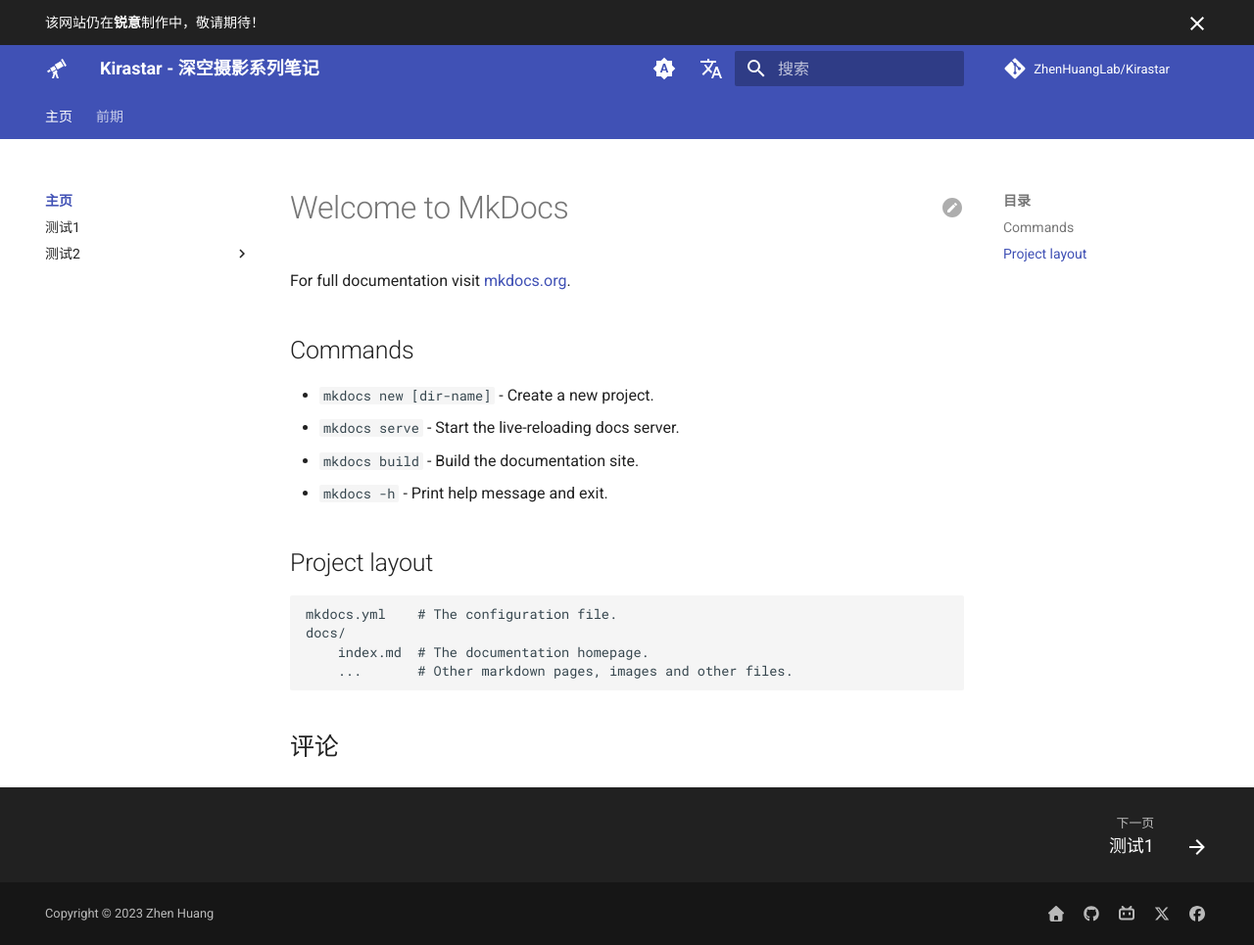
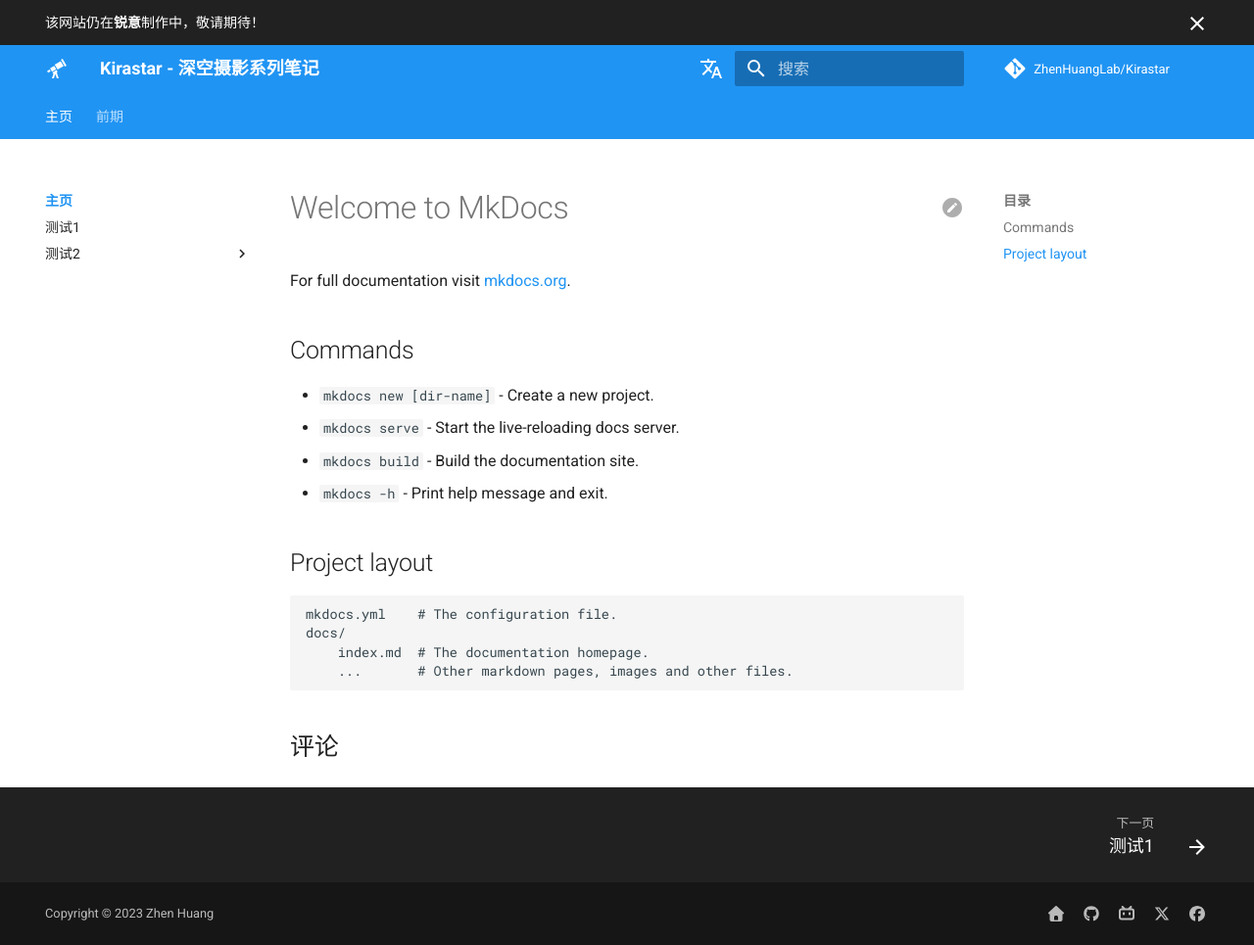
Before and after one commit to ZhenHuangLab/Kirastar, an MkDocs documentation site: the page built from docs/index.md, in a window 1280 px wide and 965 px high. Shown: the whole window at 98% size. Built offline with MkDocs 1.6.1 and Material for MkDocs 9.7.7, drawn with Linux system fonts in a browser that asks for light colours; comment, search, counter and statistics services are not loaded.

Commit message:
site: fix icon

```diff
--- a/mkdocs.yml
+++ b/mkdocs.yml
@@ -13,6 +13,7 @@
     view: material/eye
   palette:
       # Palette toggle for automatic mode
+    - primary: blue
     - media: "(prefers-color-scheme)"
       toggle:
         icon: material/brightness-auto
```
